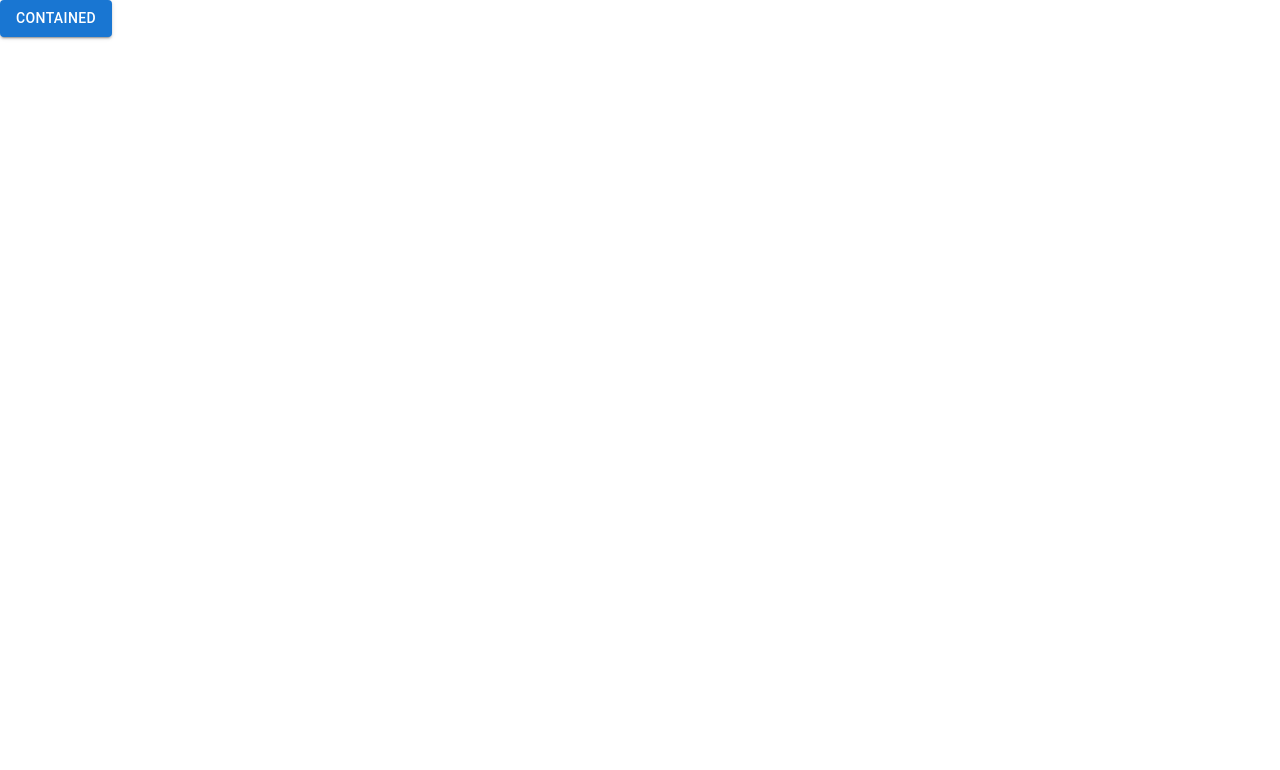
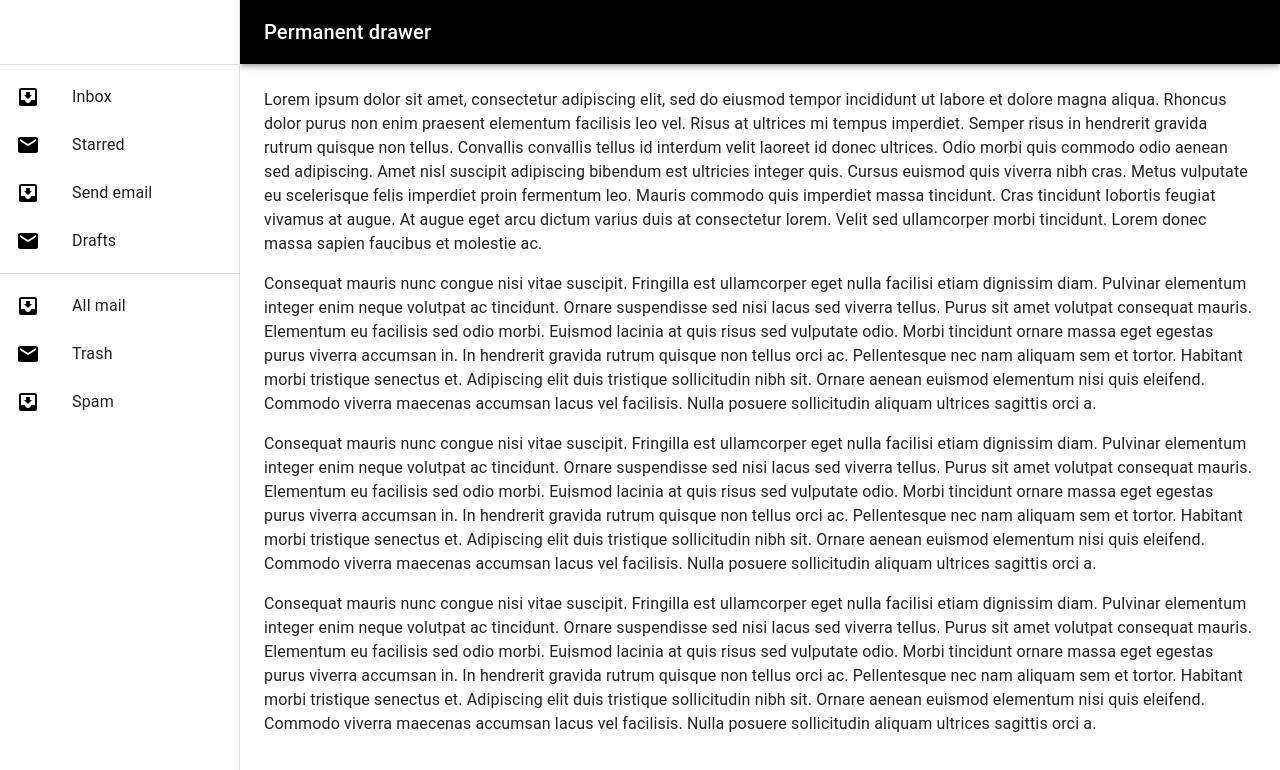
Before and after one commit to ajmalfaris11/react-mui-dashboard, a React (Create React App) app: page / in a window 1280 px wide. Shown: the top 770 px of the page. Built offline with nearby package versions, Linux system fonts and the light colour scheme.

Commit message:
Permanent drawer basic design code imported from mui

```diff
--- a/package.json
+++ b/package.json
@@ -10,6 +10,7 @@
     "@testing-library/jest-dom": "^5.17.0",
     "@testing-library/react": "^13.4.0",
     "@testing-library/user-event": "^13.5.0",
+    "@toolpad/core": "^0.8.1",
     "react": "^18.3.1",
     "react-dom": "^18.3.1",
     "react-router-dom": "^6.27.0",
--- a/src/app/pages/Dashboard/index.js
+++ b/src/app/pages/Dashboard/index.js
@@ -1,9 +1,146 @@
-import React from 'react'
-import Button from '@mui/material/Button';
+import * as React from "react";
+import Box from "@mui/material/Box";
+import Drawer from "@mui/material/Drawer";
+import CssBaseline from "@mui/material/CssBaseline";
+import AppBar from "@mui/material/AppBar";
+import Toolbar from "@mui/material/Toolbar";
+import List from "@mui/material/List";
+import Typography from "@mui/material/Typography";
+import Divider from "@mui/material/Divider";
+import ListItem from "@mui/material/ListItem";
+import ListItemButton from "@mui/material/ListItemButton";
+import ListItemIcon from "@mui/material/ListItemIcon";
+import ListItemText from "@mui/material/ListItemText";
+import InboxIcon from "@mui/icons-material/MoveToInbox";
+import MailIcon from "@mui/icons-material/Mail";
 
+const drawerWidth = 240;
 
 export default function DashboardPage() {
   return (
-    <Button variant="contained">Contained</Button>
-  )
+    <Box sx={{ display: "flex" }}>
+      <CssBaseline />
+      <AppBar
+        position="fixed"
+        sx={{ width: `calc(100% - ${drawerWidth}px)`, ml: `${drawerWidth}px` }}
+      >
+        <Toolbar sx={{ backgroundColor: "black" }}>
+          <Typography variant="h6" noWrap component="div">
+            Permanent drawer
+          </Typography>
+        </Toolbar>
+      </AppBar>
+      <Drawer
+        sx={{
+          width: drawerWidth,
+          flexShrink: 0,
+          "& .MuiDrawer-paper": {
+            width: drawerWidth,
+            boxSizing: "border-box",
+          },
+        }}
+        variant="permanent"
+        anchor="left"
+      >
+        <Toolbar />
+        <Divider />
+        <List>
+          {["Inbox", "Starred", "Send email", "Drafts"].map((text, index) => (
+            <ListItem key={text} disablePadding>
+              <ListItemButton>
+                <ListItemIcon>
+                  {index % 2 === 0 ? (
+                    <InboxIcon sx={{ color: "black" }} />
+                  ) : (
+                    <MailIcon sx={{ color: "black" }} />
+                  )}
+                </ListItemIcon>
+                <ListItemText primary={text} />
+              </ListItemButton>
+            </ListItem>
+          ))}
+        </List>
+        <Divider />
+        <List>
+          {["All mail", "Trash", "Spam"].map((text, index) => (
+            <ListItem key={text} disablePadding>
+              <ListItemButton>
+                <ListItemIcon>
+                  {index % 2 === 0 ? (
+                    <InboxIcon sx={{ color: "black" }} />
+                  ) : (
+                    <MailIcon sx={{ color: "black" }} />
+                  )}
+                </ListItemIcon>
+                <ListItemText primary={text} />
+              </ListItemButton>
+            </ListItem>
+          ))}
+        </List>
+      </Drawer>
+      <Box
+        component="main"
+        sx={{ flexGrow: 1, bgcolor: "background.default", p: 3 }}
+      >
+        <Toolbar />
+        <Typography sx={{ marginBottom: 2 }}>
+          Lorem ipsum dolor sit amet, consectetur adipiscing elit, sed do
+          eiusmod tempor incididunt ut labore et dolore magna aliqua. Rhoncus
+          dolor purus non enim praesent elementum facilisis leo vel. Risus at
+          ultrices mi tempus imperdiet. Semper risus in hendrerit gravida rutrum
+          quisque non tellus. Convallis convallis tellus id interdum velit
+          laoreet id donec ultrices. Odio morbi quis commodo odio aenean sed
+          adipiscing. Amet nisl suscipit adipiscing bibendum est ultricies
+          integer quis. Cursus euismod quis viverra nibh cras. Metus vulputate
+          eu scelerisque felis imperdiet proin fermentum leo. Mauris commodo
+          quis imperdiet massa tincidunt. Cras tincidunt lobortis feugiat
+          vivamus at augue. At augue eget arcu dictum varius duis at consectetur
+          lorem. Velit sed ullamcorper morbi tincidunt. Lorem donec massa sapien
+          faucibus et molestie ac.
+        </Typography>
+        <Typography sx={{ marginBottom: 2 }}>
+          Consequat mauris nunc congue nisi vitae suscipit. Fringilla est
+          ullamcorper eget nulla facilisi etiam dignissim diam. Pulvinar
+          elementum integer enim neque volutpat ac tincidunt. Ornare suspendisse
+          sed nisi lacus sed viverra tellus. Purus sit amet volutpat consequat
+          mauris. Elementum eu facilisis sed odio morbi. Euismod lacinia at quis
+          risus sed vulputate odio. Morbi tincidunt ornare massa eget egestas
+          purus viverra accumsan in. In hendrerit gravida rutrum quisque non
+          tellus orci ac. Pellentesque nec nam aliquam sem et tortor. Habitant
+          morbi tristique senectus et. Adipiscing elit duis tristique
+          sollicitudin nibh sit. Ornare aenean euismod elementum nisi quis
+          eleifend. Commodo viverra maecenas accumsan lacus vel facilisis. Nulla
+          posuere sollicitudin aliquam ultrices sagittis orci a.
+        </Typography>
+        <Typography sx={{ marginBottom: 2 }}>
+          Consequat mauris nunc congue nisi vitae suscipit. Fringilla est
+          ullamcorper eget nulla facilisi etiam dignissim diam. Pulvinar
+          elementum integer enim neque volutpat ac tincidunt. Ornare suspendisse
+          sed nisi lacus sed viverra tellus. Purus sit amet volutpat consequat
+          mauris. Elementum eu facilisis sed odio morbi. Euismod lacinia at quis
+          risus sed vulputate odio. Morbi tincidunt ornare massa eget egestas
+          purus viverra accumsan in. In hendrerit gravida rutrum quisque non
+          tellus orci ac. Pellentesque nec nam aliquam sem et tortor. Habitant
+          morbi tristique senectus et. Adipiscing elit duis tristique
+          sollicitudin nibh sit. Ornare aenean euismod elementum nisi quis
+          eleifend. Commodo viverra maecenas accumsan lacus vel facilisis. Nulla
+          posuere sollicitudin aliquam ultrices sagittis orci a.
+        </Typography>
+        <Typography sx={{ marginBottom: 2 }}>
+          Consequat mauris nunc congue nisi vitae suscipit. Fringilla est
+          ullamcorper eget nulla facilisi etiam dignissim diam. Pulvinar
+          elementum integer enim neque volutpat ac tincidunt. Ornare suspendisse
+          sed nisi lacus sed viverra tellus. Purus sit amet volutpat consequat
+          mauris. Elementum eu facilisis sed odio morbi. Euismod lacinia at quis
+          risus sed vulputate odio. Morbi tincidunt ornare massa eget egestas
+          purus viverra accumsan in. In hendrerit gravida rutrum quisque non
+          tellus orci ac. Pellentesque nec nam aliquam sem et tortor. Habitant
+          morbi tristique senectus et. Adipiscing elit duis tristique
+          sollicitudin nibh sit. Ornare aenean euismod elementum nisi quis
+          eleifend. Commodo viverra maecenas accumsan lacus vel facilisis. Nulla
+          posuere sollicitudin aliquam ultrices sagittis orci a.
+        </Typography>
+      </Box>
+    </Box>
+  );
 }
```
Also changed, not shown: 1 other file (tests, documents, lock files or other folders).
